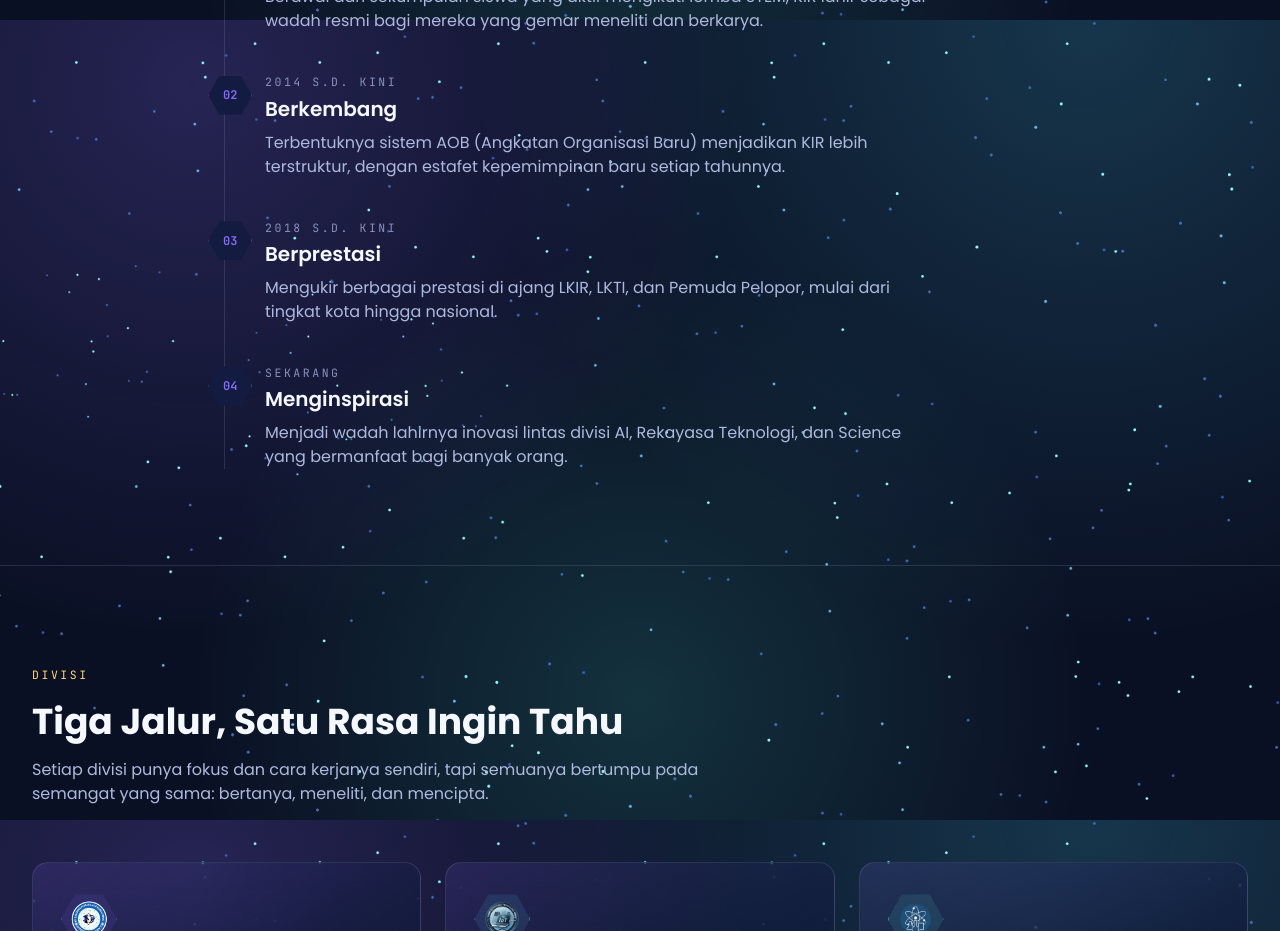
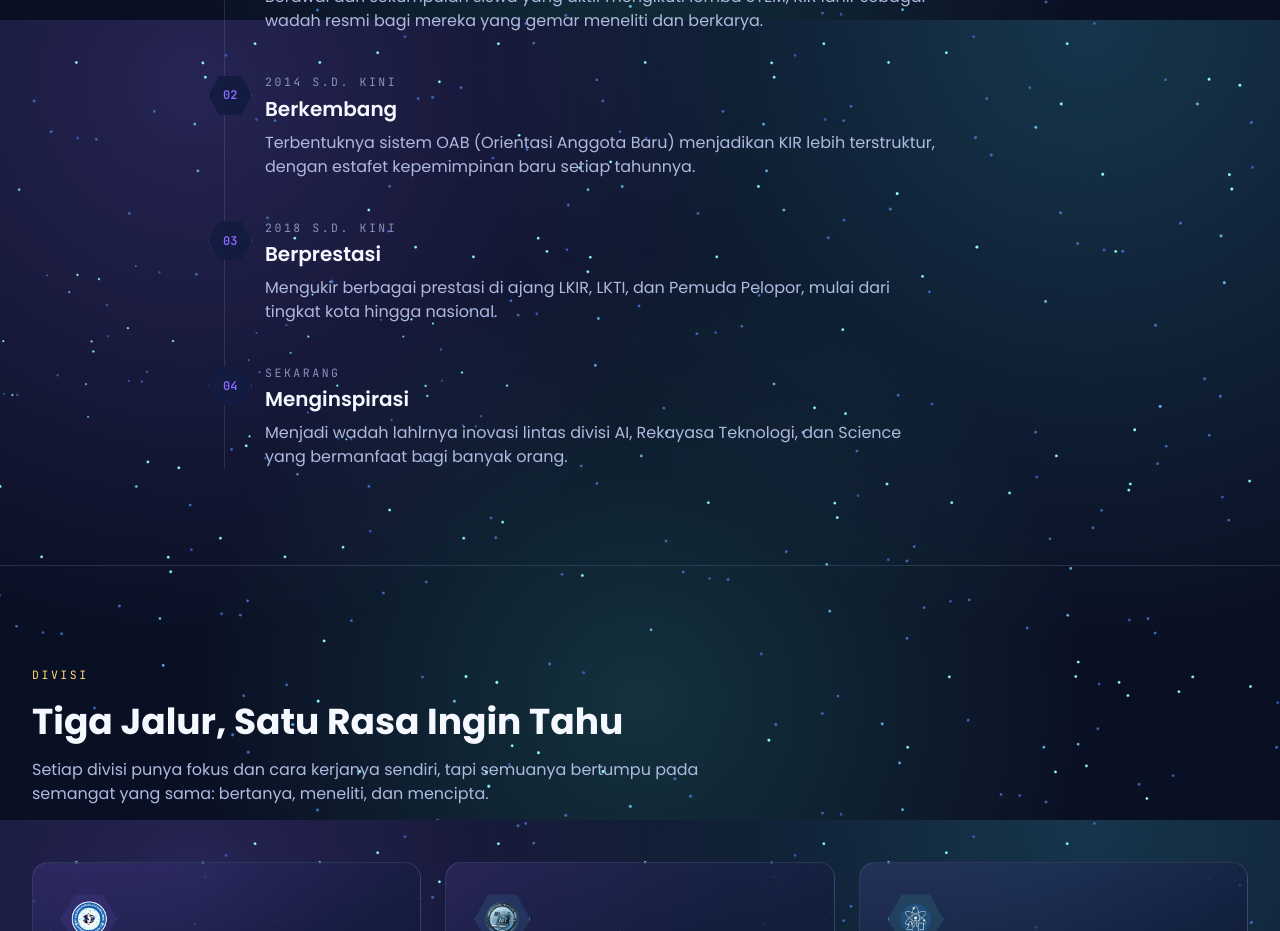
Before and after one commit to erobokir/web-kir-erobo, a Next.js app: page / in a window 1280 px wide. Shown: the part 1580-2511 px from the top of the page. Built offline with nearby package versions, Linux system fonts and the light colour scheme.

Commit message:
Fix typo in description for 'Berkembang'

```diff
--- a/src/data/content.ts
+++ b/src/data/content.ts
@@ -84,7 +84,7 @@ export const JOURNEY: JourneyStep[] = [
     year: "2014 s.d. kini",
     title: "Berkembang",
     description:
-      "Terbentuknya sistem AOB (Angkatan Organisasi Baru) menjadikan KIR lebih terstruktur, dengan estafet kepemimpinan baru setiap tahunnya.",
+      "Terbentuknya sistem OAB (Orientasi Anggota Baru) menjadikan KIR lebih terstruktur, dengan estafet kepemimpinan baru setiap tahunnya.",
   },
   {
     id: "berprestasi",
```
